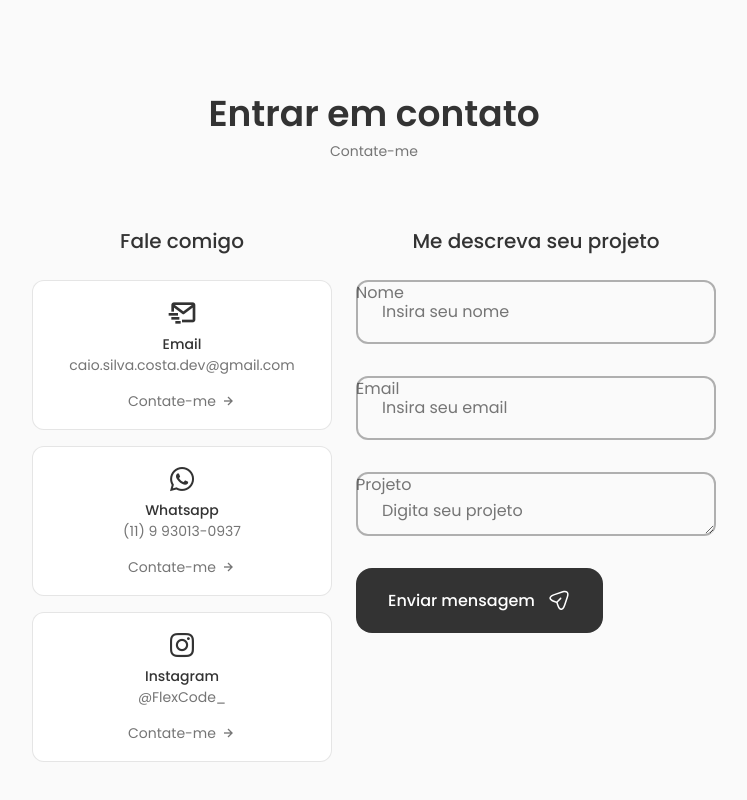
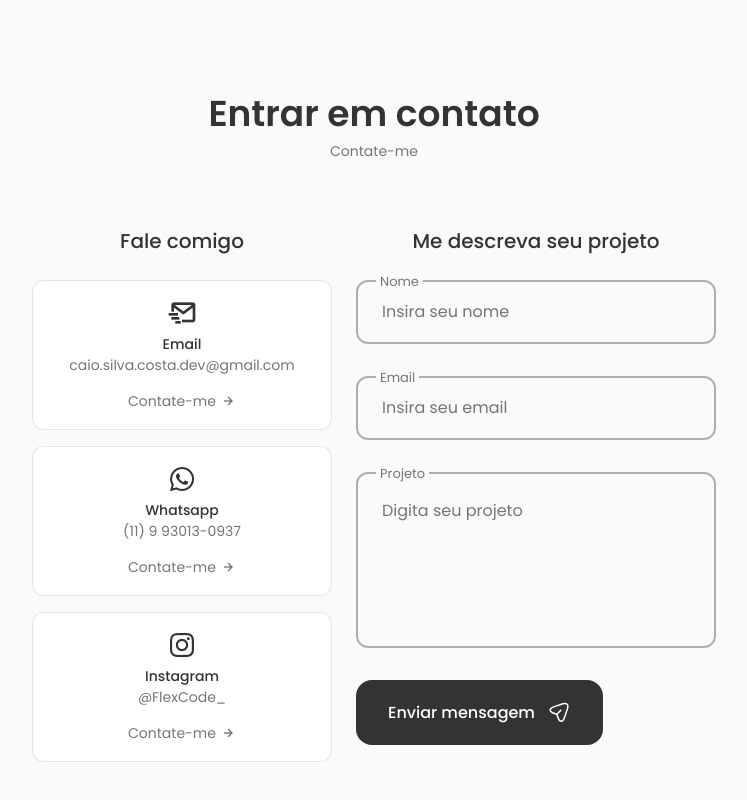
Before and after one commit to CaioSC01/Meu__Portifolio, a React (Create React App) app: page / in a window 1280 px wide. Shown: the part 2565-3365 px from the top of the page, without its empty margins (266-1013 px from the left). Built offline with nearby package versions, Linux system fonts and the light colour scheme.

Commit message:
Mudança em texteare

```diff
--- a/src/components/Contacts/Contacts.jsx
+++ b/src/components/Contacts/Contacts.jsx
@@ -59,8 +59,7 @@ const Contacts = () => {
           <h3 className="contact__title">Me descreva seu projeto</h3>
           <form className="contact__form">
             <div className="contact__form-div">
-              <label className="contact__form-tag" />
-              Nome
+              <label className="contact__form-tag">Nome</label>
               <input
                 type="text"
                 name="nome"
@@ -69,8 +68,7 @@ const Contacts = () => {
               />
             </div>
             <div className="contact__form-div">
-              <label className="contact__form-tag" />
-              Email
+              <label className="contact__form-tag">Email</label>
               <input
                 type="email"
                 name="email"
@@ -78,15 +76,14 @@ const Contacts = () => {
                 placeholder="Insira seu email"
               />
             </div>
-            <div className="contact__form-div">
-              <label className="contact__form-tag" />
-              Projeto
+            <div className="contact__form-div contact__form-area">
+              <label className="contact__form-tag">Projeto</label>
               <textarea
                 type="text"
                 name="projeto"
                 cols={30}
                 rows={10}
-                className="contact__form-input"
+                className="contact__form-input "
                 placeholder="Digita seu projeto"
               />
             </div>
```
